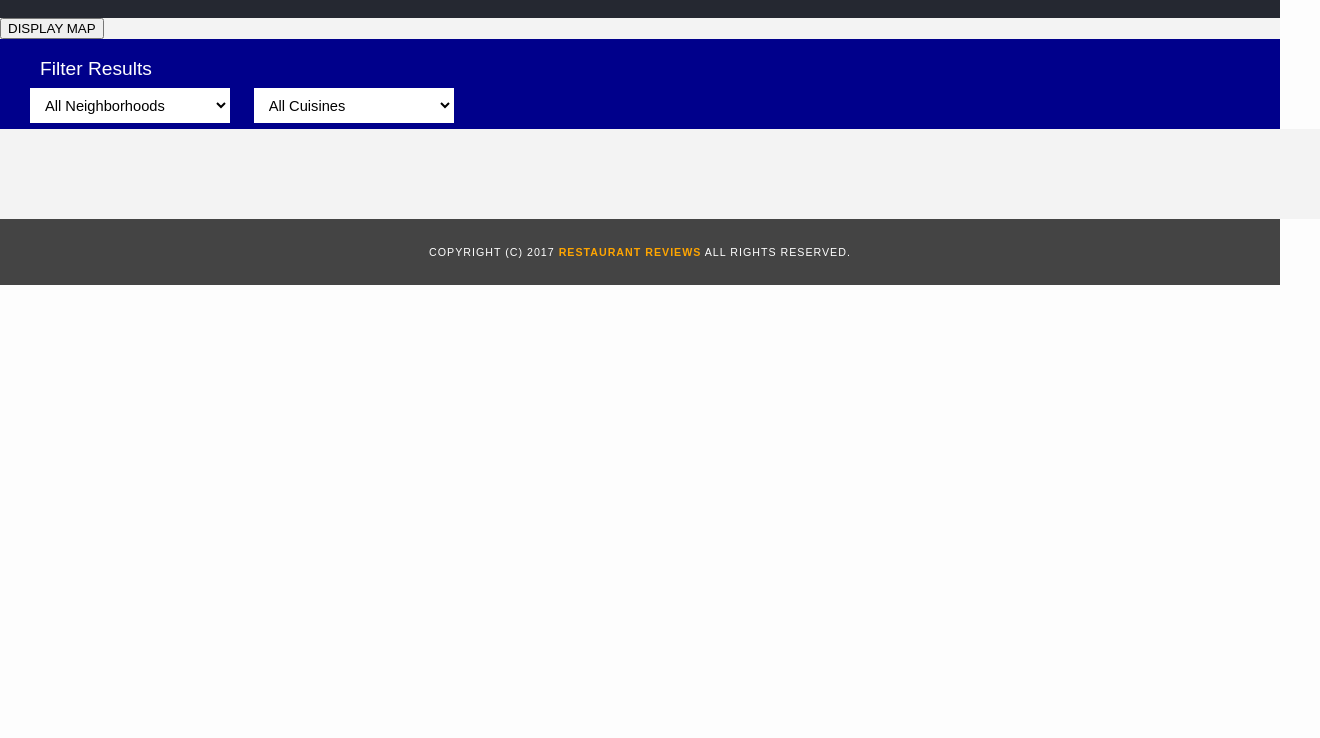
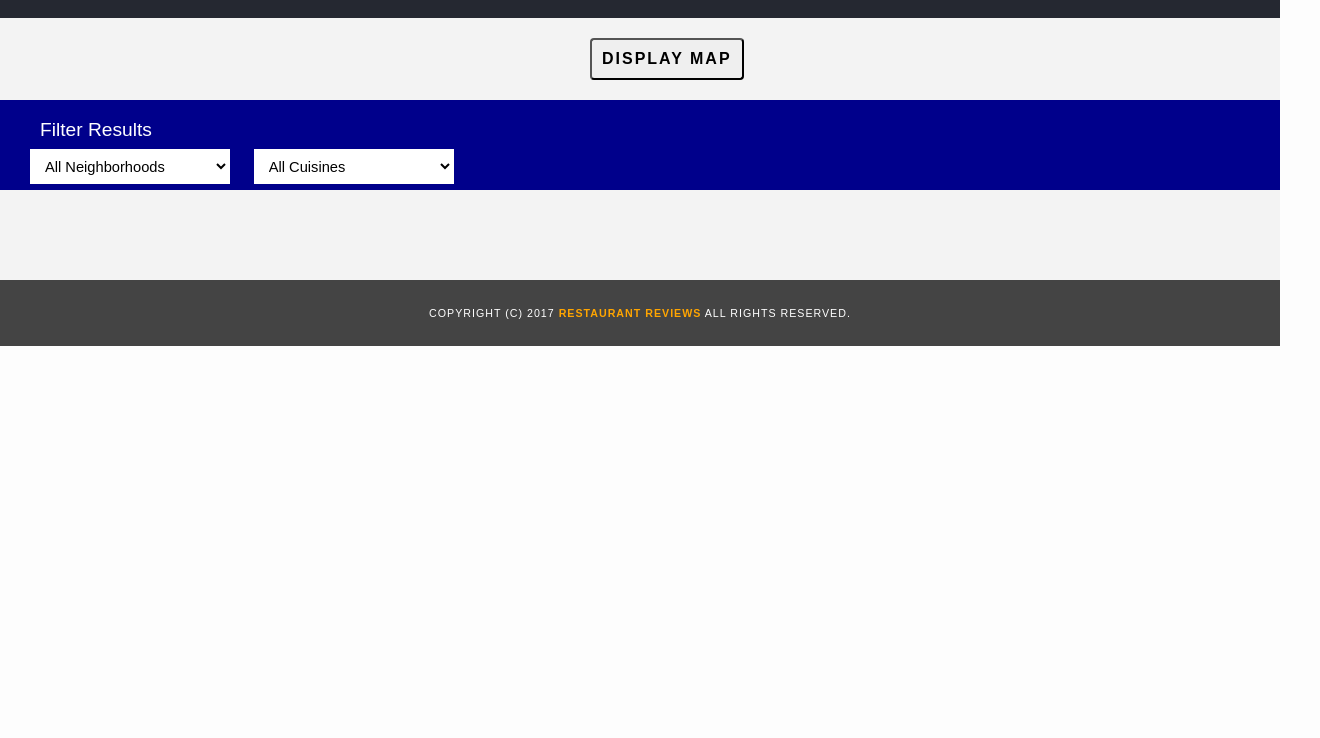
Before and after one commit to asodeke/MWS-Project-Stage-3, a website: page index.html in a window 1280 px wide. Shown: the part 62-800 px from the top of the page, 1320 px wide, since content can reach past the window. Drawn offline with Linux system fonts and the light colour scheme; some packages are replaced by stand-ins of ours; no server answers.

Commit message:
Added style for show map button and removed width on #restaurants-list

```diff
--- a/css/styles.css
+++ b/css/styles.css
@@ -137,6 +137,23 @@ nav h1 a {
   height: 400px;
   width: 100%;
   background-color: #ccc;
+}
+
+#button {
+	padding: 10px;
+  font-weight: bold;
+  border-radius: 4px;
+  font-size: 1.2em;
+  letter-spacing: 2px;
+	margin: 20px -50px;
+	position: relative;
+	left: 50%;
+}
+
+#button:hover{
+	background-color: #3397db;
+    color: white;
+    text-decoration: underline;
 }
 
 /* ====================== Restaurant Filtering ====================== */
@@ -368,7 +385,6 @@ nav h1 {
 
 #restaurants-list {
 	display: block;
-	width: 100%;
 }
 
 #restaurants-list li {
```
